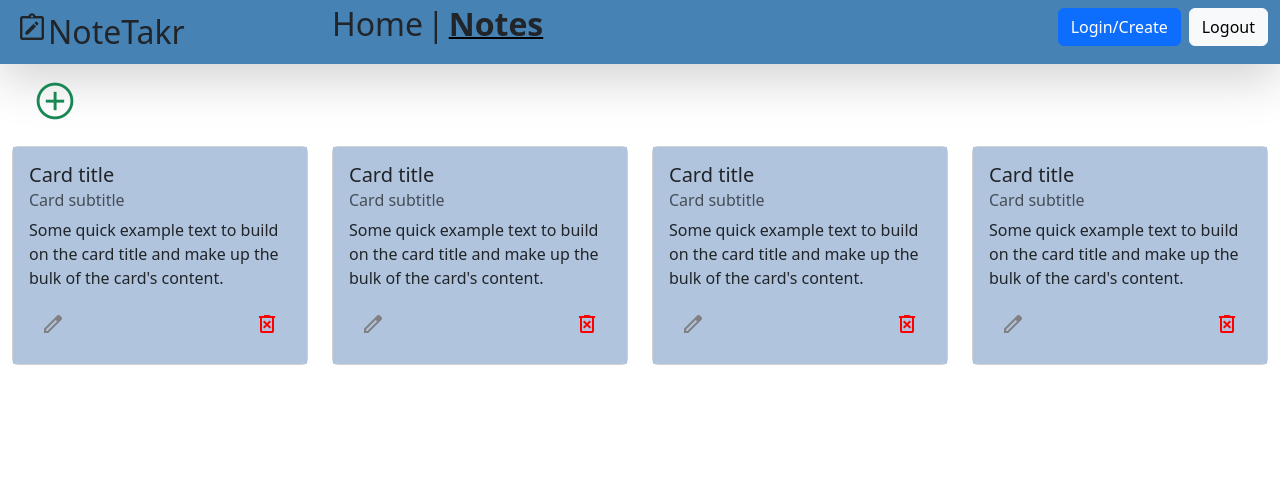
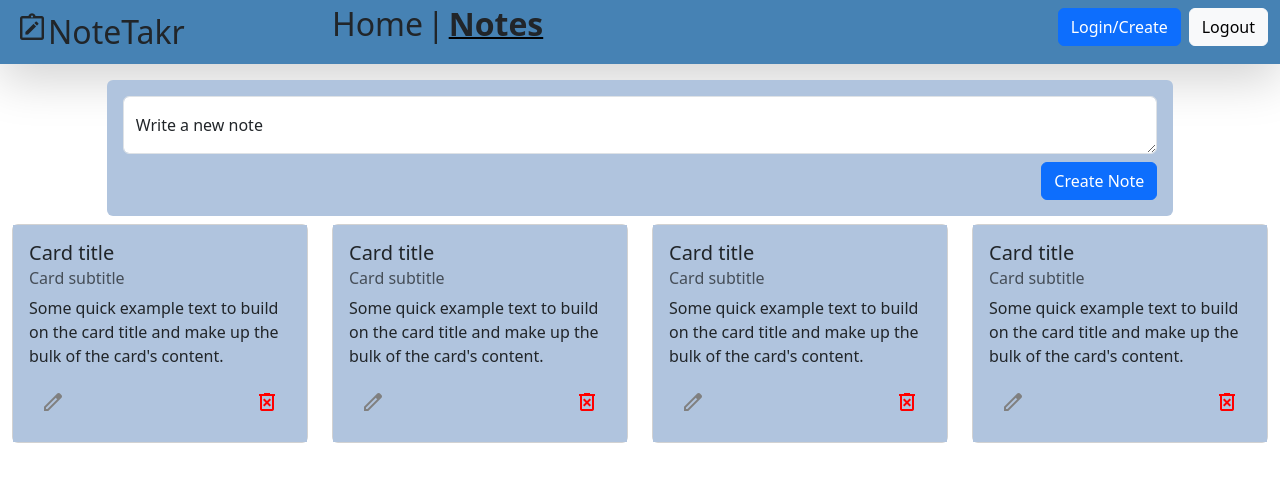
Before and after one commit to EricTimRussell/NoteTaker, a Vue app: page /notes in a window 1280 px wide. Shown: the top 482 px of the page. Built offline with nearby package versions, Linux system fonts and the light colour scheme.

Commit message:
note form and style

```diff
--- a/src/views/NotesView.vue
+++ b/src/views/NotesView.vue
@@ -1,13 +1,13 @@
 <template>
   <section class="container-fluid">
     <!-- SECTION Create card -->
-    <div class="row">
-      <div class="col-12">
-        <button class="btn" title="Create Note">
-          <span class="material-symbols-outlined fs-xlg p-2 text-success add-note">
-            add_circle
-          </span>
-        </button>
+    <div class="row justify-content-center pt-3">
+      <div class="form-floating col-md-10 col-12 p-3 bg-lighter rounded">
+        <textarea class="form-control" placeholder="Write a new note here" id="floatingTextarea"></textarea>
+        <label for="floatingTextarea" class="m-3">Write a new note</label>
+        <div class="d-flex justify-content-end pt-2">
+          <button class="btn btn-primary">Create Note</button>
+        </div>
       </div>
     </div>
     <!-- SECTION Card -->
```
Also changed, not shown: src/components/NoteFormComponent.vue (added, +12 -0 lines).
